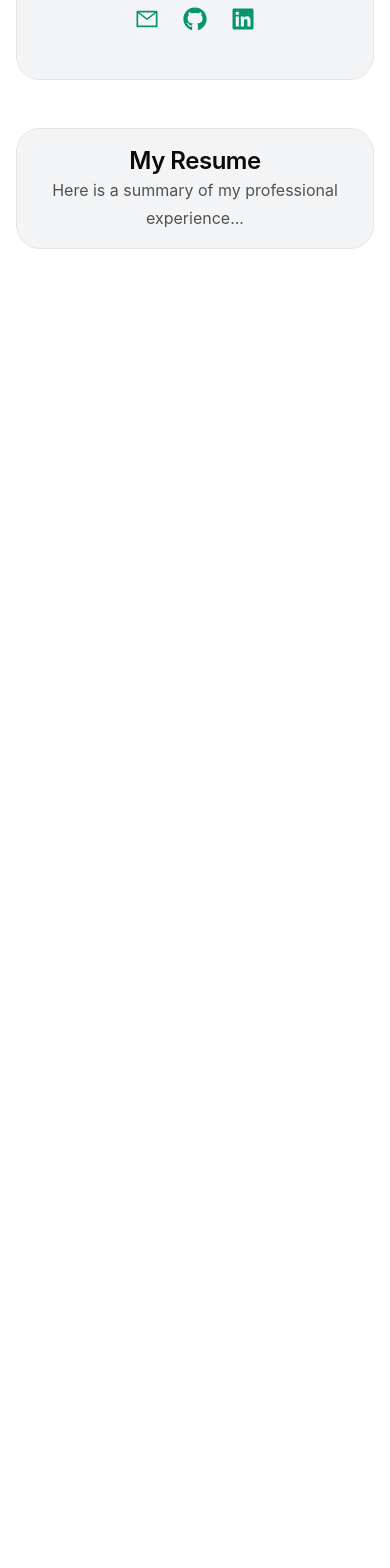
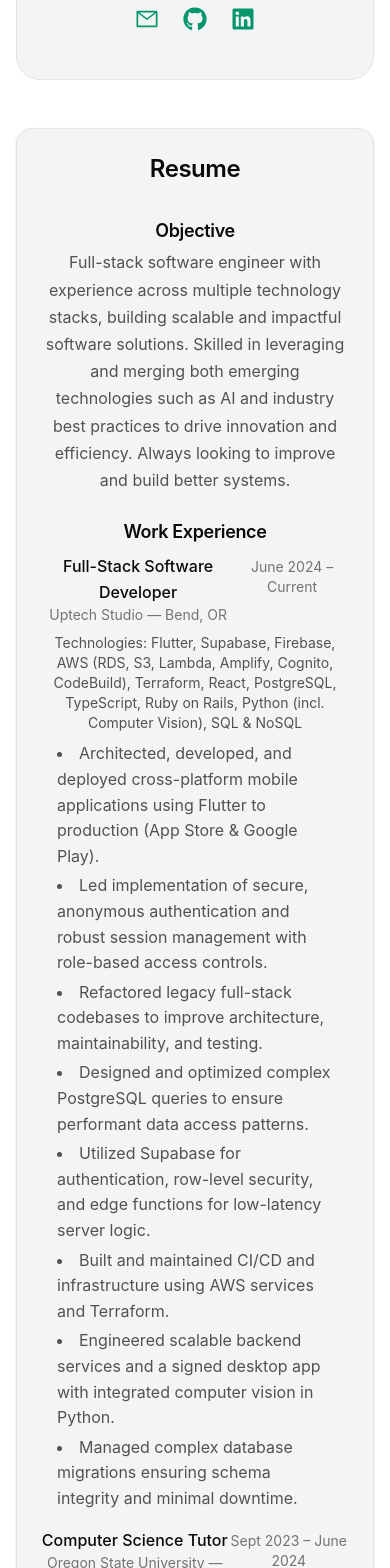
Before and after one commit to 18mstalberg/portfolio, a React (Vite) app: page / in a window 390 px wide. Shown: the part 432-2000 px from the top of the page. Before the commit the page ends 844 px from the top, so only its background shows below. Built offline with nearby package versions, Linux system fonts and the light colour scheme; no server answers.

Commit message:
Add initial resume

```diff
--- a/src/features/portfolio/components/ProfileCard.tsx
+++ b/src/features/portfolio/components/ProfileCard.tsx
@@ -5,7 +5,7 @@ const ProfileCard = () => {
     return (
         <aside
             id="profile-card"
-            className="h-full w-full md:max-w-sm rounded-3xl border border-(--border) bg-(--bg-elevated) sm:p-8 p-4"
+            className="h-full w-full md:max-w-xs rounded-3xl border border-(--border) bg-(--bg-elevated) sm:p-8 p-4"
         >
             <div className="h-full flex flex-col items-center text-center">
                 <div className="h-full w-full relative mb-8 flex flex-col items-center ">
--- a/src/features/portfolio/components/Resume.tsx
+++ b/src/features/portfolio/components/Resume.tsx
@@ -1,8 +1,114 @@
 const Resume = () => {
     return (
-        <div className="h-full w-full md:overflow-y-auto rounded-3xl border border-(--border) bg-(--bg-elevated) sm:p-8 p-4">
-            <h2 className="text-2xl">My Resume</h2>
-            <p>Here is a summary of my professional experience...</p>
+        <div className="h-full w-full md:overflow-y-auto rounded-2xl border border-(--border) bg-(--bg-elevated) shadow p-6 flex flex-col gap-6">
+            <h2 className="text-2xl font-bold mb-2 text-(--text-primary)">Resume</h2>
+            {/* Objective / Summary */}
+            <section>
+                <h3 className="text-lg font-semibold mb-1 text-(--text-primary)">Objective</h3>
+                <p className="text-(--text-secondary)">
+                    Full-stack software engineer with experience across multiple technology stacks,
+                    building scalable and impactful software solutions. Skilled in leveraging and
+                    merging both emerging technologies such as AI and industry best practices to
+                    drive innovation and efficiency. Always looking to improve and build better systems.
+                </p>
+            </section>
+
+            {/* Work Experience */}
+            <section>
+                <h3 className="text-lg font-semibold mb-2 text-(--text-primary)">Work Experience</h3>
+
+                <article className="mb-4">
+                    <div className="flex items-baseline justify-between">
+                        <div>
+                            <div className="font-medium text-(--text-primary)">Full-Stack Software Developer</div>
+                            <div className="text-sm text-(--text-tertiary)">Uptech Studio — Bend, OR</div>
+                        </div>
+                        <div className="text-sm text-(--text-tertiary)">June 2024 – Current</div>
+                    </div>
+                    <div className="mt-2 text-(--text-secondary)">
+                        <div className="text-sm mb-2">Technologies: Flutter, Supabase, Firebase, AWS (RDS, S3, Lambda, Amplify, Cognito, CodeBuild), Terraform, React, PostgreSQL, TypeScript, Ruby on Rails, Python (incl. Computer Vision), SQL & NoSQL</div>
+                        <ul className="px-4 text-left list-disc list-inside space-y-1">
+                            <li>Architected, developed, and deployed cross-platform mobile applications using Flutter to production (App Store & Google Play).</li>
+                            <li>Led implementation of secure, anonymous authentication and robust session management with role-based access controls.</li>
+                            <li>Refactored legacy full-stack codebases to improve architecture, maintainability, and testing.</li>
+                            <li>Designed and optimized complex PostgreSQL queries to ensure performant data access patterns.</li>
+                            <li>Utilized Supabase for authentication, row-level security, and edge functions for low-latency server logic.</li>
+                            <li>Built and maintained CI/CD and infrastructure using AWS services and Terraform.</li>
+                            <li>Engineered scalable backend services and a signed desktop app with integrated computer vision in Python.</li>
+                            <li>Managed complex database migrations ensuring schema integrity and minimal downtime.</li>
+                        </ul>
+                    </div>
+                </article>
+
+                <article className="mb-4">
+                    <div className="flex items-baseline justify-between">
+                        <div>
+                            <div className="font-medium text-(--text-primary)">Computer Science Tutor</div>
+                            <div className="text-sm text-(--text-tertiary)">Oregon State University — Bend, OR</div>
+                        </div>
+                        <div className="text-sm text-(--text-tertiary)">Sept 2023 – June 2024</div>
+                    </div>
+                    <div className="mt-2 text-(--text-secondary)">
+                        <ul className="px-4 text-left list-disc list-inside space-y-1">
+                            <li>Provided tutoring for computer science coursework from introductory to advanced topics.</li>
+                            <li>Adapted teaching methods to diverse learning styles and student needs.</li>
+                            <li>Covered programming languages, data structures, algorithms, operating systems, and networks.</li>
+                        </ul>
+                    </div>
+                </article>
+
+                <article>
+                    <div className="flex items-baseline justify-between">
+                        <div>
+                            <div className="font-medium text-(--text-primary)">Research Assistant — FFAR/Kroger Grant (Cloud Team Lead)</div>
+                            <div className="text-sm text-(--text-tertiary)">Oregon State University — Bend, OR</div>
+                        </div>
+                        <div className="text-sm text-(--text-tertiary)">Mar 2023 – Dec 2023</div>
+                    </div>
+                    <div className="mt-2 text-(--text-secondary)">
+                        <ul className="px-4 text-left list-disc list-inside space-y-1">
+                            <li>Led cloud team to set up scalable, secure cloud infrastructure for a research project.</li>
+                            <li>Designed and implemented a FastAPI custom API deployed in Docker on EC2.</li>
+                            <li>Managed storage with S3 and relational data with RDS; used Pydantic for data models.</li>
+                            <li>Collaborated with stakeholders to align technical work with research goals.</li>
+                        </ul>
+                    </div>
+                </article>
+            </section>
+
+            {/* Education & Certifications */}
+            <section>
+                <h3 className="text-lg font-semibold mb-2 text-(--text-primary)">Education & Certifications</h3>
+                <ul className="space-y-2 text-(--text-secondary)">
+                    <li>
+                        <div className="font-medium text-(--text-primary)">B.S. Computer Science — Oregon State University, Cascades (Bend, OR)</div>
+                        <div className="text-sm text-(--text-tertiary)">Graduation: June 2024 — GPA: 4.0</div>
+                    </li>
+                    <li>
+                        <div className="font-medium text-(--text-primary)">Certified Cloud Practitioner (CLF-C02) — Amazon Web Services (AWS)</div>
+                    </li>
+                </ul>
+                <div className="mt-2 text-(--text-secondary)">
+                    <div className="font-semibold text-(--text-primary)">Relevant Courses & Skills</div>
+                    <div className="text-sm">Advanced Web Development, React.js, Node.js, Server-side rendering, RESTful APIs, Authentication, Databases, MySQL, PostgreSQL, MongoDB, Data Structures & Algorithms, Machine Learning, Python, scikit-learn, TensorFlow, Network Programming, Software Engineering, Testing, Git</div>
+                </div>
+            </section>
+
+            {/* Skills */}
+            <section>
+                <h3 className="text-lg font-semibold mb-2 text-(--text-primary)">Skills</h3>
+                <ul className="flex flex-wrap gap-2">
+                    <li className="bg-(--bg-secondary) px-3 py-1 rounded text-sm text-(--text-primary)">JavaScript</li>
+                    <li className="bg-(--bg-secondary) px-3 py-1 rounded text-sm text-(--text-primary)">TypeScript</li>
+                    <li className="bg-(--bg-secondary) px-3 py-1 rounded text-sm text-(--text-primary)">React</li>
+                    <li className="bg-(--bg-secondary) px-3 py-1 rounded text-sm text-(--text-primary)">Flutter</li>
+                    <li className="bg-(--bg-secondary) px-3 py-1 rounded text-sm text-(--text-primary)">Python</li>
+                    <li className="bg-(--bg-secondary) px-3 py-1 rounded text-sm text-(--text-primary)">PostgreSQL</li>
+                    <li className="bg-(--bg-secondary) px-3 py-1 rounded text-sm text-(--text-primary)">AWS</li>
+                    <li className="bg-(--bg-secondary) px-3 py-1 rounded text-sm text-(--text-primary)">Supabase</li>
+                    <li className="bg-(--bg-secondary) px-3 py-1 rounded text-sm text-(--text-primary)">Terraform</li>
+                </ul>
+            </section>
         </div>
     );
 }
--- /dev/null
+++ b/src/features/portfolio/components/SkillCard.tsx
@@ -0,0 +1,4 @@
+const SkillCard = ({ skill }: { skill: string }) => {
+    return <li className="bg-(--bg-secondary) px-3 py-1 rounded text-sm text-(--text-primary)">{skill}</li>
+}
+export default SkillCard;
--- a/src/index.css
+++ b/src/index.css
@@ -106,7 +106,6 @@ button:focus-visible {
   outline-offset: 2px;
 }
 
-/* Light mode (optional) */
 @media (prefers-color-scheme: light) {
   :root {
     --bg-primary: #ffffff;
```
Also changed, not shown: src/features/portfolio/components/WorkExperience.tsx (added).
